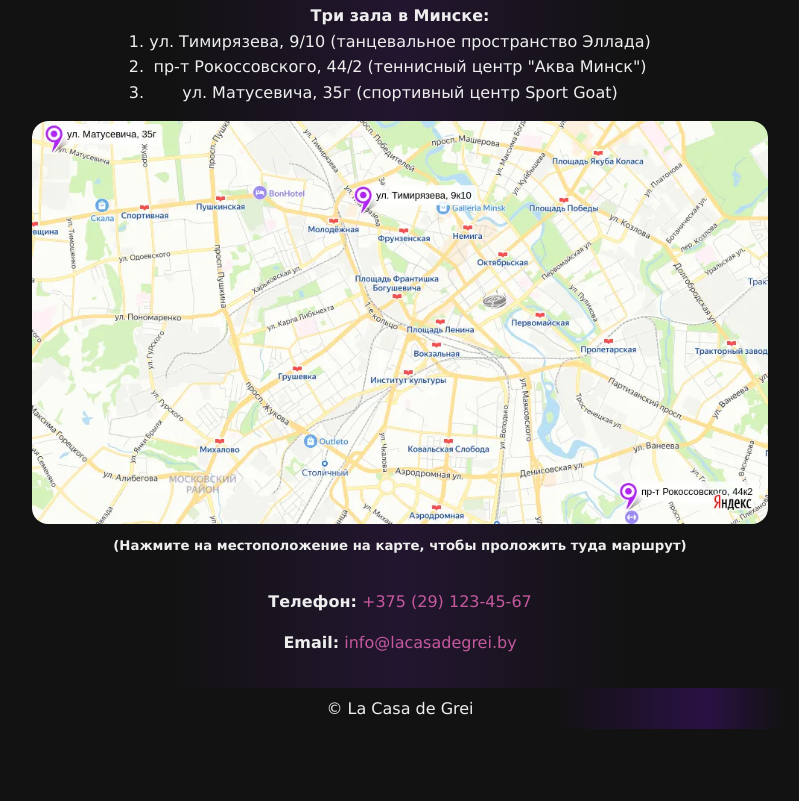
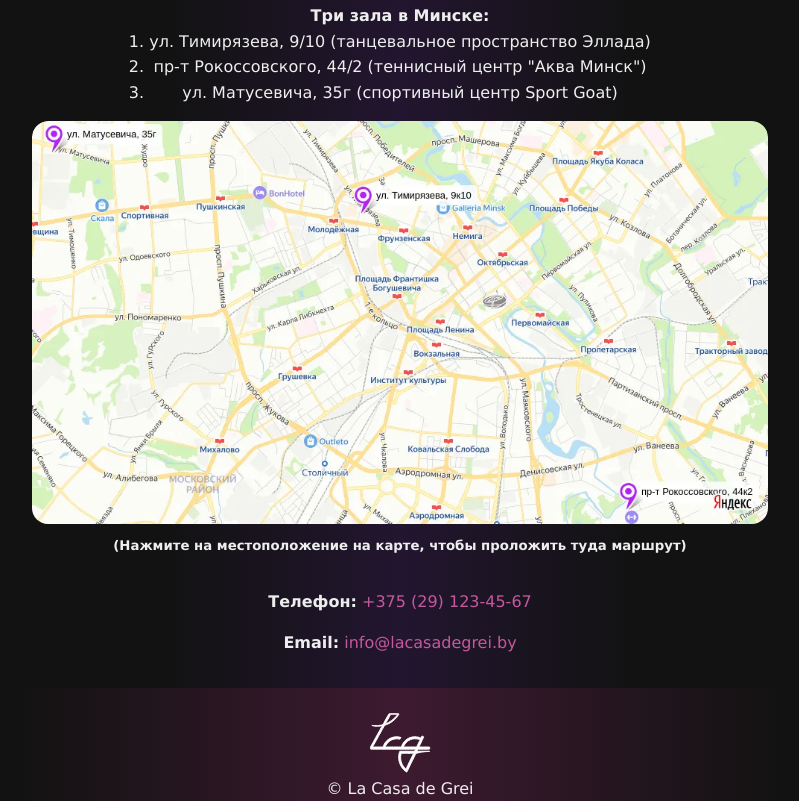
Before and after one commit to ernvk23/dancing-with-htmx-ui, a plain HTML site: page index.html in a window 1280 px wide. Shown: the part 7529-8330 px from the top of the page, without its empty margins (240-1039 px from the left). Before the commit the page ends 8258 px from the top, so only its background shows below. Drawn offline with Linux system fonts and the light colour scheme.

Commit message:
add logo to footer section

```diff
--- a/index.html
+++ b/index.html
@@ -44,7 +44,7 @@
             <img class="contact-icon" src="img/contacts-display.svg" alt="Contact Icon">
             <ul class="contact-menu">
                 <li><a href="https://t.me/unknown" target="_blank"><img src="img/telegram.svg"
-                            alt="Telegram Icon">Telegram</a></li>
+                            alt="Telegram Icon">Телеграм</a></li>
                 <li><a href="viber://chat?number=YOUR_VIBER_NUMBER" target="_blank"><img src="img/viber.svg"
                             alt="Viber Icon">Вайбер</a></li>
                 <li><a href="tel:+xxxxxxxxxx"><img src="img/call.svg" alt="Phone Icon">Телефон</a></li>
@@ -410,7 +410,8 @@
 
     </main>
     <footer>
-        <div class="container">
+        <div class="copyright">
+            <a href="/"><img src="img/logo.svg" alt="LOGO"></a>
             <p>© La Casa de Grei</p>
         </div>
     </footer>
--- a/styles.css
+++ b/styles.css
@@ -401,7 +401,7 @@
 
 .contact-icon {
     height: 1.5rem;
-    width: auto;
+    width: 1.5rem;
     margin-left: 0.5rem;
     transition: transform var(--transition-duration) ease;
     /* Smooth transition for rotation */
@@ -756,7 +756,6 @@
 
 .contact-locations {
     width: 100%;
-
 }
 
 .contact-locations img {
@@ -811,14 +810,23 @@
     }
 }
 
-/* Footer */
-footer {
-    background: var(--linear-gradient);
-    color: var(--text-color);
+
+.copyright {
+    display: flex;
+    flex-direction: column;
     text-align: center;
-    padding: 0.5rem;
-    max-width: 60%;
-    margin-inline: auto;
+    padding-top: 0.5rem;
+    align-items: center;
+    justify-content: center;
+    background: var(--linear-gradient-text-secondary);
+}
+
+.copyright img {
+    width: 5rem;
+    height: 5rem;
+    /* margin-inline: auto; */
+    padding: 0;
+
 }
 
 /* Media Queries for Mobile */
```
